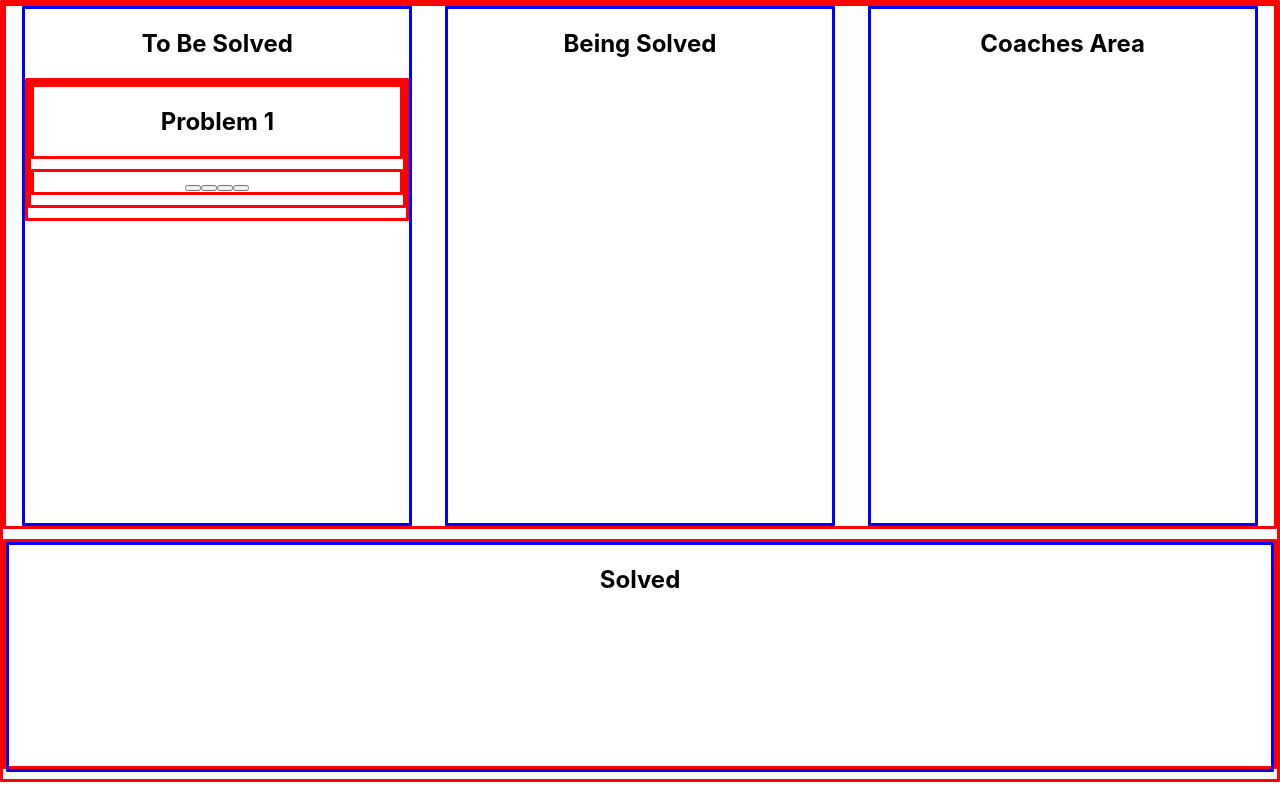
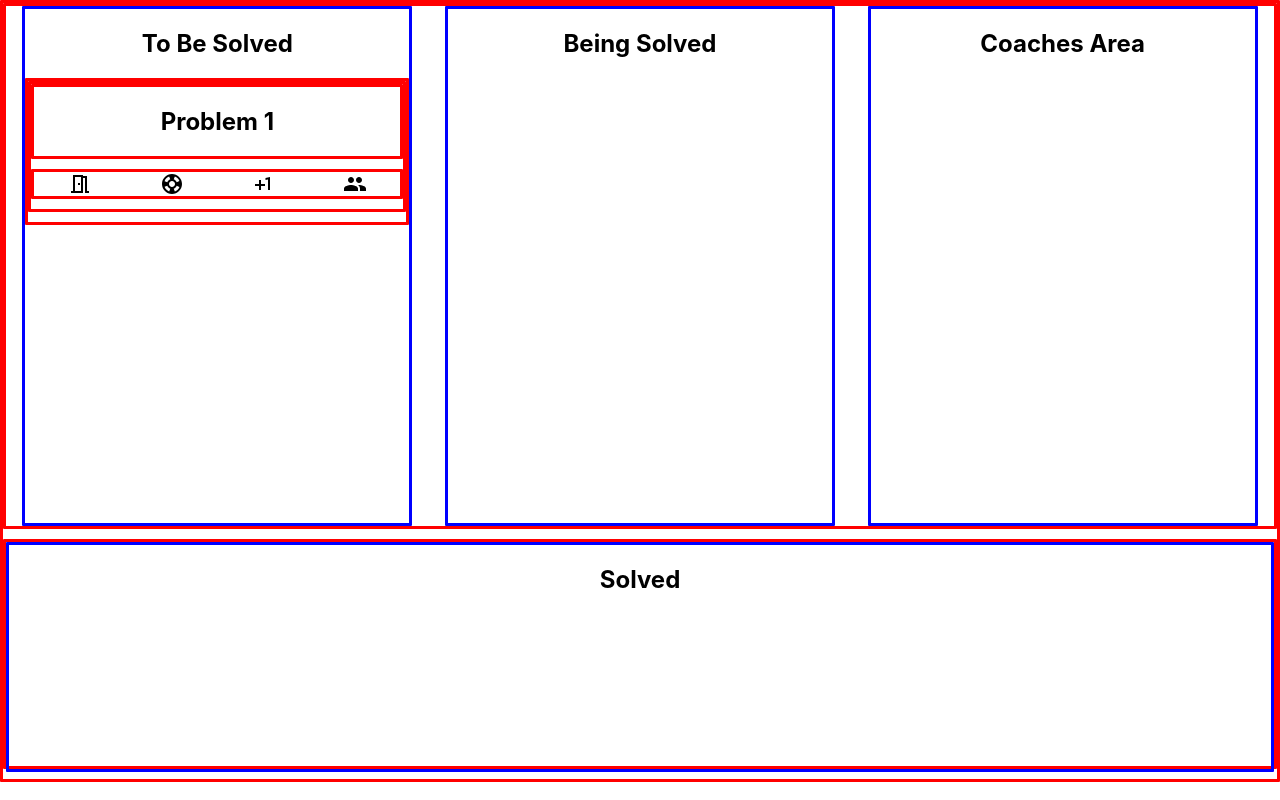
Before and after one commit to SchoolOfCode/national-project-week-victoria-diego-wahida-jack, a React (Create React App) app in the folder back-end/front-end/: page / in a window 1280 px wide. Built offline with nearby package versions, Linux system fonts and the light colour scheme.

Commit message:
Add material icons

```diff
--- a/back-end/front-end/package.json
+++ b/back-end/front-end/package.json
@@ -4,6 +4,10 @@
   "private": true,
   "proxy": "http://localhost:3001",
   "dependencies": {
+    "@emotion/react": "^11.7.1",
+    "@emotion/styled": "^11.6.0",
+    "@mui/icons-material": "^5.3.0",
+    "@mui/material": "^5.3.0",
     "@testing-library/jest-dom": "^5.16.1",
     "@testing-library/react": "^12.1.2",
     "@testing-library/user-event": "^13.5.0",
--- a/back-end/front-end/src/Components/ProblemButtons/index.js
+++ b/back-end/front-end/src/Components/ProblemButtons/index.js
@@ -1,16 +1,19 @@
-import React from 'react'
-
-
+import React from "react";
+import SupportIcon from "@mui/icons-material/Support";
+import MeetingRoomOutlinedIcon from "@mui/icons-material/MeetingRoomOutlined";
+import PlusOneOutlinedIcon from "@mui/icons-material/PlusOneOutlined";
+import PeopleIcon from "@mui/icons-material/People";
+import "./styles.css";
 
 function ProblemButtons() {
-    return (
-        <div className="problem-buttons">
-           <button ></button>
-           <button ></button>
-           <button ></button>
-           <button ></button>
-        </div>
-    )
+  return (
+    <div className="problem-buttons">
+      <MeetingRoomOutlinedIcon></MeetingRoomOutlinedIcon>
+      <SupportIcon></SupportIcon>
+      <PlusOneOutlinedIcon></PlusOneOutlinedIcon>
+      <PeopleIcon></PeopleIcon>
+    </div>
+  );
 }
 
-export default ProblemButtons
+export default ProblemButtons;
--- a/back-end/front-end/src/Components/ProblemButtons/styles.css
+++ b/back-end/front-end/src/Components/ProblemButtons/styles.css
@@ -1,3 +1,4 @@
-.problem-buttons{
-    display:flex
+.problem-buttons {
+  display: flex;
+  justify-content: space-around;
 }
```
Also changed, not shown: back-end/front-end/src/index.js (+6 -6 lines), 1 other file (tests, documents, lock files or other folders).
